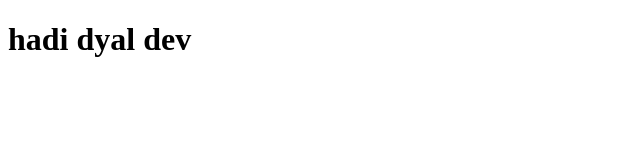
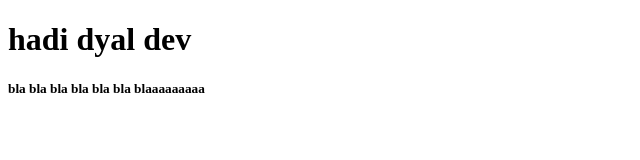
Before and after one commit to ranaelk/firstRepository, a plain HTML site: page 1.html in a window 1280 px wide. Shown: the whole page, without its empty margins (0-640 px from the left). Drawn offline with Linux system fonts and the light colour scheme.

Commit message:
ya hala tanya

```diff
--- a/1.html
+++ b/1.html
@@ -8,5 +8,6 @@
 </head>
 <body>
     <h1>hadi dyal dev</h1>
+    <h5>bla bla bla bla bla bla blaaaaaaaaa</h5>
 </body>
 </html>
```
